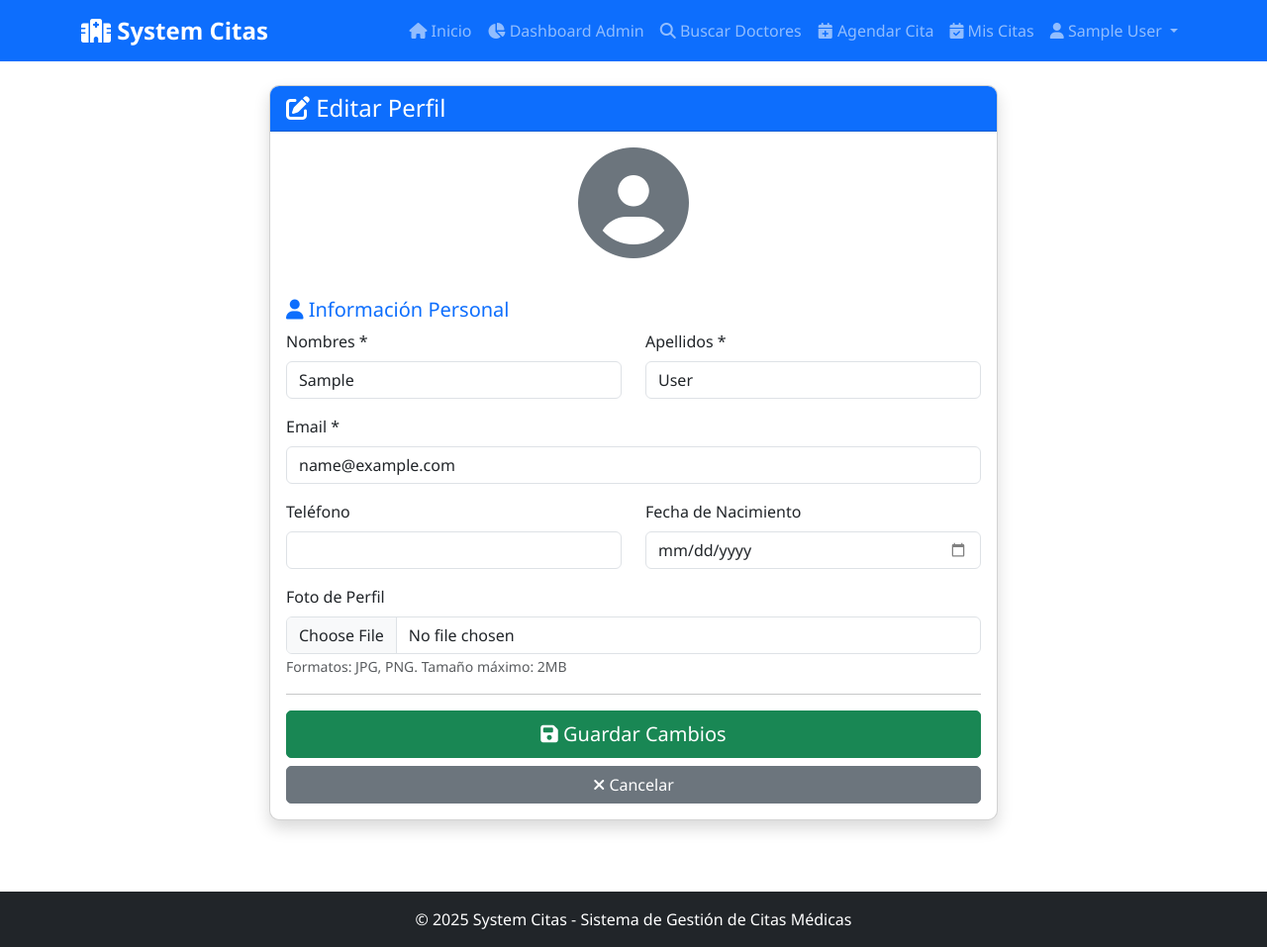
After one commit to JoseSaucedoGuerrero/system-citas, a Django app: page /usuarios/perfil/editar/ in a window 1280 px wide. The commit adds this page. Shown: the whole page at 99% size. Run offline with Django 5.2, Linux system fonts and the light colour scheme; the visitor is signed in with stand-in values (Sample User, id 1); data that the repository does not hold is empty.

Commit message:
Sistema de perfil de usuario: Ver perfil, editar datos y cambiar contraseña

```diff
--- a/templates/base.html
+++ b/templates/base.html
@@ -90,7 +90,7 @@
                                 <i class="fas fa-user"></i> {{ user.get_full_name|default:user.username }}
                             </a>
                             <ul class="dropdown-menu">
-                                <li><a class="dropdown-item" href="#">
+                               <li><a class="dropdown-item" href="{% url 'perfil_usuario' %}">
                                     <i class="fas fa-user-circle"></i> Mi Perfil
                                 </a></li>
                                 <li><hr class="dropdown-divider"></li>
--- /dev/null
+++ b/usuarios/templates/usuarios/editar_perfil.html
@@ -0,0 +1,145 @@
+{% extends 'base.html' %}
+
+{% block title %}Editar Perfil - System Citas{% endblock %}
+
+{% block content %}
+<div class="container">
+    <div class="row">
+        <div class="col-md-8 mx-auto">
+            <div class="card shadow">
+                <div class="card-header bg-primary text-white">
+                    <h4 class="mb-0"><i class="fas fa-edit"></i> Editar Perfil</h4>
+                </div>
+                <div class="card-body">
+                    <form method="POST" enctype="multipart/form-data">
+                        {% csrf_token %}
+
+                        <!-- Foto de perfil actual -->
+                        <div class="text-center mb-4">
+                            {% if usuario.foto %}
+                            <img src="{{ usuario.foto.url }}" class="rounded-circle mb-3" width="120" height="120">
+                            {% else %}
+                            <i class="fas fa-user-circle fa-7x text-secondary mb-3"></i>
+                            {% endif %}
+                        </div>
+
+                        <h5 class="text-primary"><i class="fas fa-user"></i> Información Personal</h5>
+
+                        <div class="row">
+                            <div class="col-md-6 mb-3">
+                                <label for="first_name" class="form-label">Nombres *</label>
+                                <input type="text" class="form-control" id="first_name" name="first_name"
+                                       value="{{ usuario.first_name }}" required>
+                            </div>
+
+                            <div class="col-md-6 mb-3">
+                                <label for="last_name" class="form-label">Apellidos *</label>
+                                <input type="text" class="form-control" id="last_name" name="last_name"
+                                       value="{{ usuario.last_name }}" required>
+                            </div>
+                        </div>
+
+                        <div class="mb-3">
+                            <label for="email" class="form-label">Email *</label>
+                            <input type="email" class="form-control" id="email" name="email"
+                                   value="{{ usuario.email }}" required>
+                        </div>
+
+                        <div class="row">
+                            <div class="col-md-6 mb-3">
+                                <label for="telefono" class="form-label">Teléfono</label>
+                                <input type="tel" class="form-control" id="telefono" name="telefono"
+                                       value="{{ usuario.telefono|default:'' }}">
+                            </div>
+
+                            <div class="col-md-6 mb-3">
+                                <label for="fecha_nacimiento" class="form-label">Fecha de Nacimiento</label>
+                                <input type="date" class="form-control" id="fecha_nacimiento" name="fecha_nacimiento"
+                                       value="{{ usuario.fecha_nacimiento|date:'Y-m-d' }}">
+                            </div>
+                        </div>
+
+                        <div class="mb-3">
+                            <label for="foto" class="form-label">Foto de Perfil</label>
+                            <input type="file" class="form-control" id="foto" name="foto" accept="image/*">
+                            <small class="text-muted">Formatos: JPG, PNG. Tamaño máximo: 2MB</small>
+                        </div>
+
+                        <!-- Campos específicos para pacientes -->
+                        {% if usuario.rol == 'paciente' and perfil_especifico %}
+                        <hr>
+                        <h5 class="text-success"><i class="fas fa-file-medical"></i> Información Médica</h5>
+
+                        <div class="row">
+                            <div class="col-md-6 mb-3">
+                                <label for="grupo_sanguineo" class="form-label">Grupo Sanguíneo</label>
+                                <select class="form-select" id="grupo_sanguineo" name="grupo_sanguineo">
+                                    <option value="">Seleccione</option>
+                                    <option value="A+" {% if perfil_especifico.grupo_sanguineo == 'A+' %}selected{% endif %}>A+</option>
+                                    <option value="A-" {% if perfil_especifico.grupo_sanguineo == 'A-' %}selected{% endif %}>A-</option>
+                                    <option value="B+" {% if perfil_especifico.grupo_sanguineo == 'B+' %}selected{% endif %}>B+</option>
+                                    <option value="B-" {% if perfil_especifico.grupo_sanguineo == 'B-' %}selected{% endif %}>B-</option>
+                                    <option value="AB+" {% if perfil_especifico.grupo_sanguineo == 'AB+' %}selected{% endif %}>AB+</option>
+                                    <option value="AB-" {% if perfil_especifico.grupo_sanguineo == 'AB-' %}selected{% endif %}>AB-</option>
+                                    <option value="O+" {% if perfil_especifico.grupo_sanguineo == 'O+' %}selected{% endif %}>O+</option>
+                                    <option value="O-" {% if perfil_especifico.grupo_sanguineo == 'O-' %}selected{% endif %}>O-</option>
+                                </select>
+                            </div>
+
+                            <div class="col-md-6 mb-3">
+                                <label for="direccion" class="form-label">Dirección</label>
+                                <input type="text" class="form-control" id="direccion" name="direccion"
+                                       value="{{ perfil_especifico.direccion|default:'' }}">
+                            </div>
+                        </div>
+
+                        <div class="mb-3">
+                            <label for="alergias" class="form-label">Alergias</label>
+                            <textarea class="form-control" id="alergias" name="alergias" rows="2">{{ perfil_especifico.alergias|default:'' }}</textarea>
+                        </div>
+
+                        <div class="row">
+                            <div class="col-md-6 mb-3">
+                                <label for="contacto_emergencia" class="form-label">Contacto de Emergencia</label>
+                                <input type="text" class="form-control" id="contacto_emergencia" name="contacto_emergencia"
+                                       value="{{ perfil_especifico.contacto_emergencia|default:'' }}"
+                                       placeholder="Nombre completo">
+                            </div>
+
+                            <div class="col-md-6 mb-3">
+                                <label for="telefono_emergencia" class="form-label">Teléfono de Emergencia</label>
+                                <input type="tel" class="form-control" id="telefono_emergencia" name="telefono_emergencia"
+                                       value="{{ perfil_especifico.telefono_emergencia|default:'' }}">
+                            </div>
+                        </div>
+                        {% endif %}
+
+                        <!-- Campos específicos para doctores -->
+                        {% if usuario.rol == 'doctor' and perfil_especifico %}
+                        <hr>
+                        <h5 class="text-info"><i class="fas fa-user-md"></i> Información Profesional</h5>
+
+                        <div class="mb-3">
+                            <label for="biografia" class="form-label">Biografía Profesional</label>
+                            <textarea class="form-control" id="biografia" name="biografia" rows="4">{{ perfil_especifico.biografia|default:'' }}</textarea>
+                            <small class="text-muted">Describe tu experiencia, especialización y enfoque profesional</small>
+                        </div>
+                        {% endif %}
+
+                        <hr>
+
+                        <div class="d-grid gap-2">
+                            <button type="submit" class="btn btn-success btn-lg">
+                                <i class="fas fa-save"></i> Guardar Cambios
+                            </button>
+                            <a href="{% url 'perfil_usuario' %}" class="btn btn-secondary">
+                                <i class="fas fa-times"></i> Cancelar
+                            </a>
+                        </div>
+                    </form>
+                </div>
+            </div>
+        </div>
+    </div>
+</div>
+{% endblock %}
--- a/usuarios/urls.py
+++ b/usuarios/urls.py
@@ -5,4 +5,7 @@ urlpatterns = [
     path('login/', views.login_view, name='login'),
     path('registro/', views.registro_view, name='registro'),
     path('logout/', views.logout_view, name='logout'),
+    path('perfil/', views.perfil_usuario, name='perfil_usuario'),
+    path('perfil/editar/', views.editar_perfil, name='editar_perfil'),
+    path('perfil/cambiar-password/', views.cambiar_password, name='cambiar_password'),
 ]
--- a/usuarios/views.py
+++ b/usuarios/views.py
@@ -106,3 +106,127 @@ def logout_view(request):
     logout(request)
     messages.info(request, 'Sesión cerrada correctamente.')
     return redirect('login')
+
+@login_required
+def perfil_usuario(request):
+    """Ver perfil del usuario"""
+    usuario = request.user
+
+    # Obtener perfil específico según rol
+    perfil_especifico = None
+    if hasattr(usuario, 'paciente'):
+        perfil_especifico = usuario.paciente
+    elif hasattr(usuario, 'doctor'):
+        perfil_especifico = usuario.doctor
+
+    context = {
+        'usuario': usuario,
+        'perfil_especifico': perfil_especifico,
+    }
+
+    return render(request, 'usuarios/perfil.html', context)
+
+@login_required
+def editar_perfil(request):
+    """Editar perfil del usuario"""
+    usuario = request.user
+
+    if request.method == 'POST':
+        # Datos básicos del usuario
+        first_name = request.POST.get('first_name')
+        last_name = request.POST.get('last_name')
+        email = request.POST.get('email')
+        telefono = request.POST.get('telefono')
+        fecha_nacimiento = request.POST.get('fecha_nacimiento')
+
+        # Validar email único (excepto el propio)
+        if Usuario.objects.filter(email=email).exclude(id=usuario.id).exists():
+            messages.error(request, 'Este email ya está registrado por otro usuario.')
+            return redirect('editar_perfil')
+
+        # Actualizar usuario
+        usuario.first_name = first_name
+        usuario.last_name = last_name
+        usuario.email = email
+        usuario.telefono = telefono
+
+        if fecha_nacimiento:
+            from datetime import datetime
+            try:
+                usuario.fecha_nacimiento = datetime.strptime(fecha_nacimiento, '%Y-%m-%d').date()
+            except:
+                pass
+
+        # Manejar foto de perfil
+        if 'foto' in request.FILES:
+            usuario.foto = request.FILES['foto']
+
+        usuario.save()
+
+        # Actualizar datos específicos según rol
+        if usuario.rol == 'paciente' and hasattr(usuario, 'paciente'):
+            paciente = usuario.paciente
+            paciente.direccion = request.POST.get('direccion', '')
+            paciente.grupo_sanguineo = request.POST.get('grupo_sanguineo', '')
+            paciente.alergias = request.POST.get('alergias', '')
+            paciente.contacto_emergencia = request.POST.get('contacto_emergencia', '')
+            paciente.telefono_emergencia = request.POST.get('telefono_emergencia', '')
+            paciente.save()
+
+        elif usuario.rol == 'doctor' and hasattr(usuario, 'doctor'):
+            doctor = usuario.doctor
+            doctor.biografia = request.POST.get('biografia', '')
+            doctor.save()
+
+        messages.success(request, '¡Perfil actualizado correctamente!')
+        return redirect('perfil_usuario')
+
+    # Obtener perfil específico
+    perfil_especifico = None
+    if hasattr(usuario, 'paciente'):
+        perfil_especifico = usuario.paciente
+    elif hasattr(usuario, 'doctor'):
+        perfil_especifico = usuario.doctor
+
+    context = {
+        'usuario': usuario,
+        'perfil_especifico': perfil_especifico,
+    }
+
+    return render(request, 'usuarios/editar_perfil.html', context)
+
+@login_required
+def cambiar_password(request):
+    """Cambiar contraseña del usuario"""
+    if request.method == 'POST':
+        password_actual = request.POST.get('password_actual')
+        password_nueva = request.POST.get('password_nueva')
+        password_confirmar = request.POST.get('password_confirmar')
+
+        # Verificar contraseña actual
+        if not request.user.check_password(password_actual):
+            messages.error(request, 'La contraseña actual es incorrecta.')
+            return redirect('cambiar_password')
+
+        # Validar que las nuevas contraseñas coincidan
+        if password_nueva != password_confirmar:
+            messages.error(request, 'Las contraseñas nuevas no coinciden.')
+            return redirect('cambiar_password')
+
+        # Validar longitud mínima
+        if len(password_nueva) < 6:
+            messages.error(request, 'La contraseña debe tener al menos 6 caracteres.')
+            return redirect('cambiar_password')
+
+        # Cambiar contraseña
+        request.user.set_password(password_nueva)
+        request.user.save()
+
+        # Mantener la sesión activa después de cambiar contraseña
+        from django.contrib.auth import update_session_auth_hash
+        update_session_auth_hash(request, request.user)
+
+        messages.success(request, '¡Contraseña cambiada exitosamente!')
+        return redirect('perfil_usuario')
+
+    return render(request, 'usuarios/cambiar_password.html')
```
Also changed, not shown: usuarios/templates/usuarios/cambiar_password.html (added, +49 -0 lines), usuarios/templates/usuarios/perfil.html (added, +107 -0 lines), README.md, media/usuarios/carlos.png (added), media/usuarios/doctor.jpg (added).
